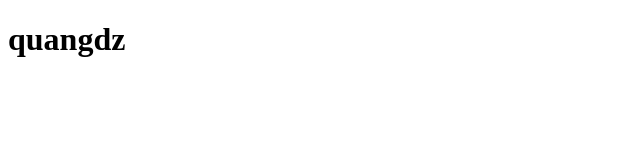
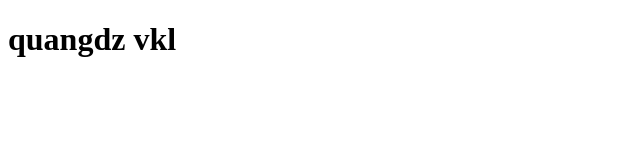
Before and after one commit to quangdbph28170/test, a plain HTML site: page index.html in a window 1280 px wide. Shown: the full height of the page, 0-640 px from the left. Drawn offline with Linux system fonts and the light colour scheme.

Commit message:
update code lan 2

```diff
--- a/index.html
+++ b/index.html
@@ -6,6 +6,6 @@
     <title>Document</title>
 </head>
 <body>
-    <h1>quangdz</h1>
+    <h1>quangdz vkl</h1>
 </body>
 </html>
```
